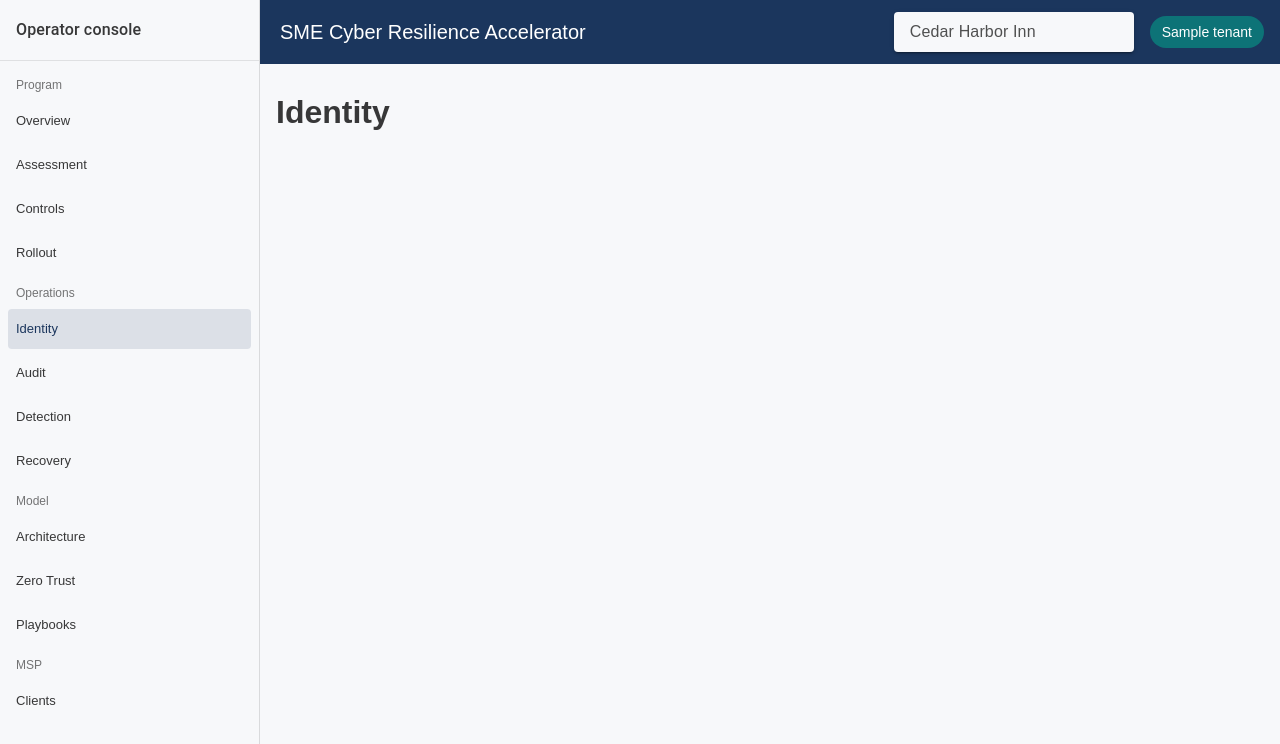
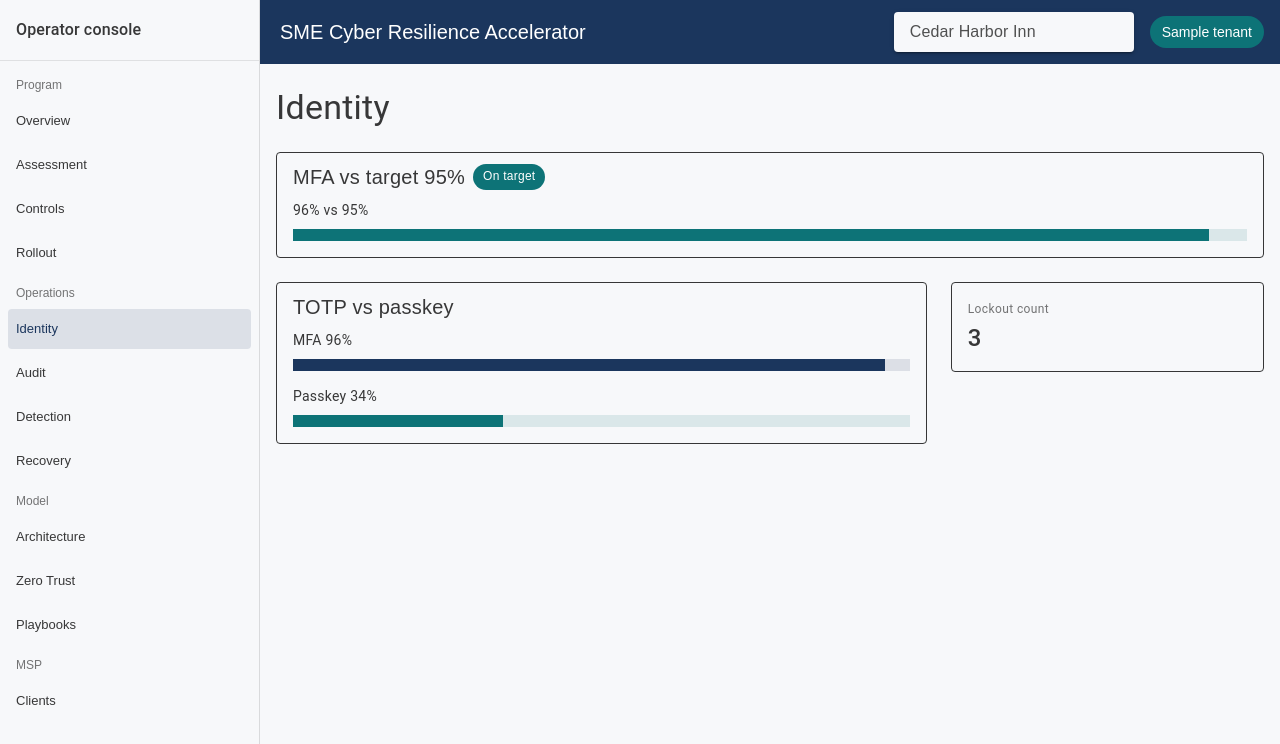
Before and after one commit to alex-yarovoy/sme-cyber-resilience-accelerator, a Vue app in the folder console/: page /identity in a window 1280 px wide. Shown: the top 744 px of the page. Built offline with nearby package versions, Linux system fonts and the light colour scheme.

Commit message:
feat(console): add identity audit detection recovery views
Co-authored-by: Cursor <cursoragent@cursor.com>

```diff
--- a/console/src/views/AuditView.vue
+++ b/console/src/views/AuditView.vue
@@ -1,3 +1,47 @@
+<script setup lang="ts">
+import { computed } from 'vue'
+import { useTenant } from '../composables/useTenant'
+import { auditEvents } from '../fixtures/auditEvents'
+import type { AuditEventType } from '../fixtures/types'
+
+const { tenant } = useTenant()
+
+const typeLabels: Record<AuditEventType, string> = {
+  login: 'Login',
+  mfa: 'MFA',
+  passkey: 'Passkey',
+  'policy-change': 'Policy change',
+}
+
+const rows = computed(() =>
+  auditEvents
+    .filter((row) => row.tenantId === tenant.value.id)
+    .map((row) => ({
+      id: row.id,
+      type: typeLabels[row.type],
+      ip: row.ip,
+      outcome: row.outcome === 'success' ? 'Success' : 'Failure',
+      at: row.at,
+    })),
+)
+
+const headers = [
+  { title: 'Type', key: 'type' },
+  { title: 'IP', key: 'ip' },
+  { title: 'Outcome', key: 'outcome' },
+  { title: 'At', key: 'at' },
+]
+</script>
+
 <template>
-  <h1>Audit</h1>
+  <h1 class="text-h4 mb-6">Audit</h1>
+
+  <v-data-table
+    :headers="headers"
+    :items="rows"
+    item-value="id"
+    :items-per-page="-1"
+    hide-default-footer
+    density="compact"
+  />
 </template>
--- a/console/src/views/DetectionView.vue
+++ b/console/src/views/DetectionView.vue
@@ -1,3 +1,52 @@
+<script setup lang="ts">
+import { computed } from 'vue'
+import KpiStat from '../components/KpiStat.vue'
+import { useTenant } from '../composables/useTenant'
+import { detection, incidentRateTargetLabel } from '../fixtures/detection'
+import type { AlertRouteStatus } from '../fixtures/types'
+
+const { tenant } = useTenant()
+
+const snapshot = computed(
+  () => detection.find((row) => row.tenantId === tenant.value.id) ?? detection[0],
+)
+
+const statusColor: Record<AlertRouteStatus, string | undefined> = {
+  active: 'secondary',
+  degraded: 'primary',
+  unconfigured: undefined,
+}
+
+const statusLabel: Record<AlertRouteStatus, string> = {
+  active: 'Active',
+  degraded: 'Degraded',
+  unconfigured: 'Unconfigured',
+}
+</script>
+
 <template>
-  <h1>Detection</h1>
+  <h1 class="text-h4 mb-6">Detection</h1>
+
+  <v-row class="mb-6">
+    <v-col cols="12" sm="6" md="4">
+      <KpiStat label="Log coverage" :value="`${snapshot.logCoveragePercent}%`" />
+    </v-col>
+    <v-col cols="12" sm="6" md="4">
+      <KpiStat label="Failed logins" :value="String(snapshot.failedLoginCount)" />
+    </v-col>
+    <v-col cols="12" sm="6" md="4">
+      <KpiStat label="Program target" :value="incidentRateTargetLabel" />
+    </v-col>
+  </v-row>
+
+  <div class="text-subtitle-1 mb-3">Alert routes</div>
+  <v-chip
+    v-for="route in snapshot.alertRoutes"
+    :key="route.channel"
+    class="mr-2 mb-2"
+    :color="statusColor[route.status]"
+    :variant="route.status === 'unconfigured' ? 'outlined' : 'flat'"
+  >
+    {{ route.channel }} · {{ statusLabel[route.status] }}
+  </v-chip>
 </template>
--- a/console/src/views/IdentityView.vue
+++ b/console/src/views/IdentityView.vue
@@ -1,3 +1,57 @@
+<script setup lang="ts">
+import { computed } from 'vue'
+import KpiStat from '../components/KpiStat.vue'
+import { useTenant } from '../composables/useTenant'
+import { detection } from '../fixtures/detection'
+
+const { tenant } = useTenant()
+
+const snapshot = computed(
+  () => detection.find((row) => row.tenantId === tenant.value.id) ?? detection[0],
+)
+
+const mfaOnTarget = computed(() => tenant.value.mfaPercent >= 95)
+</script>
+
 <template>
-  <h1>Identity</h1>
+  <h1 class="text-h4 mb-6">Identity</h1>
+
+  <v-card variant="outlined" class="mb-6">
+    <v-card-title class="d-flex align-center">
+      <span>MFA vs target 95%</span>
+      <v-chip
+        class="ml-2"
+        :color="mfaOnTarget ? 'secondary' : 'primary'"
+        size="small"
+        variant="flat"
+      >
+        {{ mfaOnTarget ? 'On target' : 'Off target' }}
+      </v-chip>
+    </v-card-title>
+    <v-card-text>
+      <div class="text-body-2 mb-2">{{ tenant.mfaPercent }}% vs 95%</div>
+      <v-progress-linear
+        :model-value="tenant.mfaPercent"
+        :color="mfaOnTarget ? 'secondary' : 'primary'"
+        height="12"
+      />
+    </v-card-text>
+  </v-card>
+
+  <v-row>
+    <v-col cols="12" md="8">
+      <v-card variant="outlined">
+        <v-card-title>TOTP vs passkey</v-card-title>
+        <v-card-text>
+          <div class="text-body-2 mb-2">MFA {{ tenant.mfaPercent }}%</div>
+          <v-progress-linear class="mb-4" :model-value="tenant.mfaPercent" color="primary" height="12" />
+          <div class="text-body-2 mb-2">Passkey {{ tenant.passkeyPercent }}%</div>
+          <v-progress-linear :model-value="tenant.passkeyPercent" color="secondary" height="12" />
+        </v-card-text>
+      </v-card>
+    </v-col>
+    <v-col cols="12" md="4">
+      <KpiStat label="Lockout count" :value="String(snapshot.failedLoginCount)" />
+    </v-col>
+  </v-row>
 </template>
--- a/console/src/views/RecoveryView.vue
+++ b/console/src/views/RecoveryView.vue
@@ -1,3 +1,46 @@
+<script setup lang="ts">
+import { computed } from 'vue'
+import KpiStat from '../components/KpiStat.vue'
+import { useTenant } from '../composables/useTenant'
+
+const { tenant } = useTenant()
+
+const drillResult = computed(() => (tenant.value.lastDrillPassed ? 'Passed' : 'Failed'))
+
+const drillVsRto = computed(
+  () => `${tenant.value.lastDrillHours} h vs ${tenant.value.rtoHours} h`,
+)
+
+const kmsOnPolicy = computed(() => tenant.value.kmsSecretsPercent >= 100)
+</script>
+
 <template>
-  <h1>Recovery</h1>
+  <h1 class="text-h4 mb-6">Recovery</h1>
+
+  <v-row class="mb-6">
+    <v-col cols="12" sm="6" md="4">
+      <KpiStat label="Last drill" :value="`${drillResult}, ${tenant.lastDrillAt}`" />
+    </v-col>
+    <v-col cols="12" sm="6" md="4">
+      <KpiStat label="Duration vs RTO" :value="drillVsRto" />
+    </v-col>
+    <v-col cols="12" sm="6" md="4">
+      <KpiStat label="RPO" :value="`${tenant.rpoHours} h`" />
+    </v-col>
+  </v-row>
+
+  <v-card variant="outlined">
+    <v-card-title class="d-flex align-center">
+      <span>Encryption / KMS policy</span>
+      <v-chip
+        class="ml-2"
+        :color="kmsOnPolicy ? 'secondary' : 'primary'"
+        size="small"
+        variant="flat"
+      >
+        {{ kmsOnPolicy ? 'On policy' : 'Off policy' }}
+      </v-chip>
+    </v-card-title>
+    <v-card-text>{{ tenant.kmsSecretsPercent }}% of secrets under KMS policy</v-card-text>
+  </v-card>
 </template>
```
